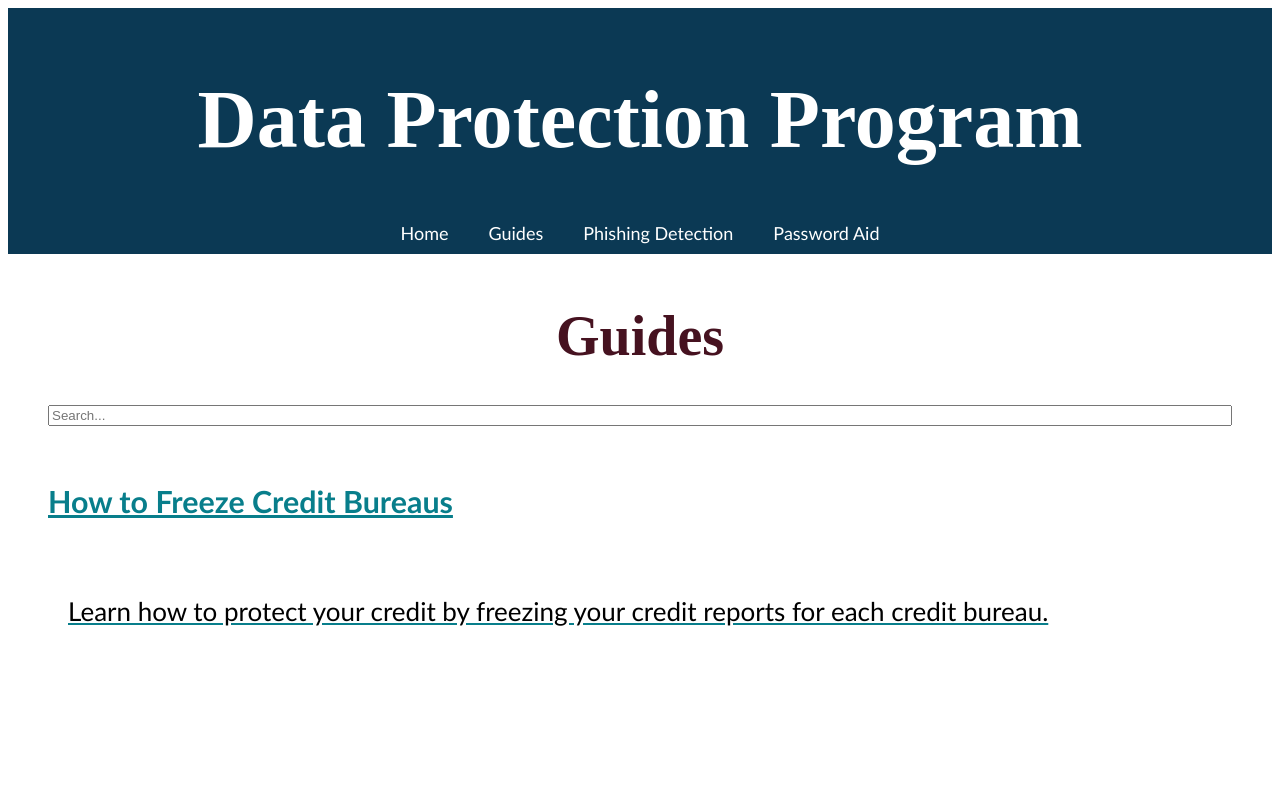
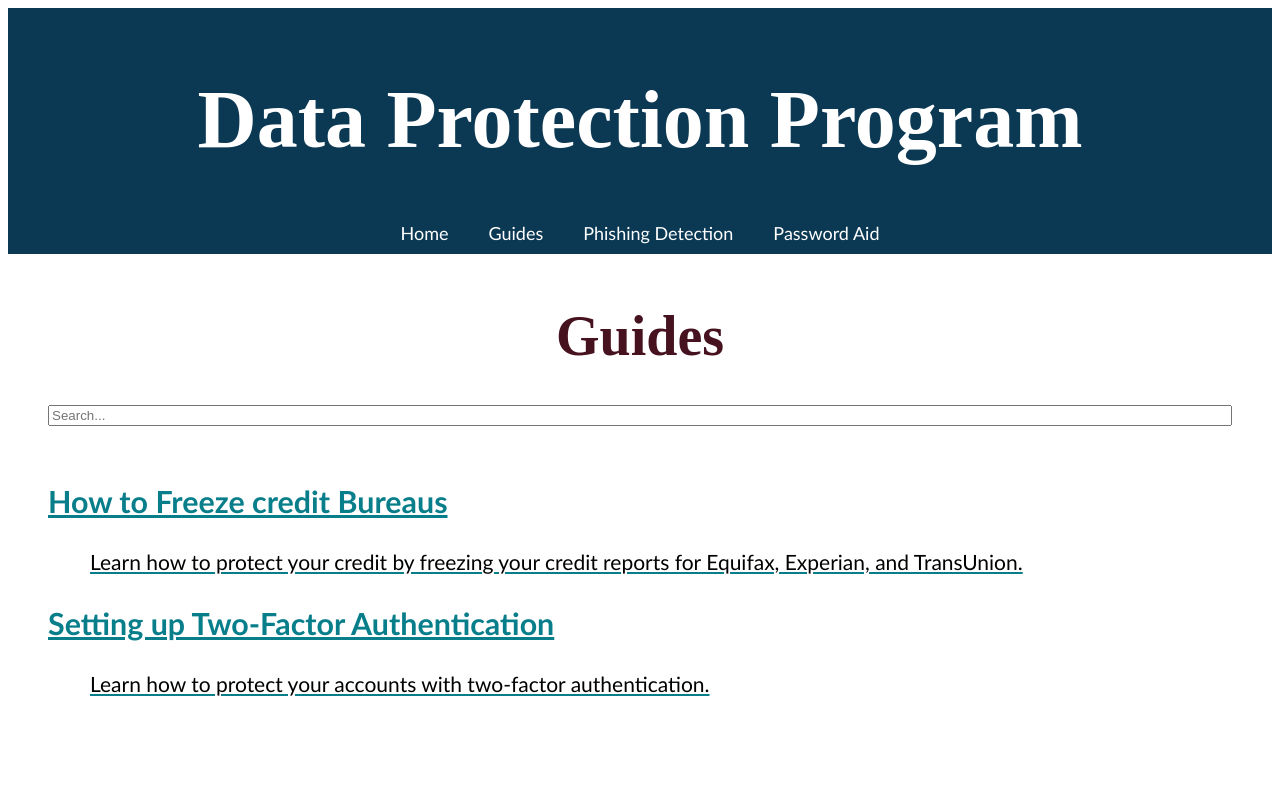
Before and after one commit to a13n20/Capstone, a React (Create React App) app in the folder frontend/: page /guides in a window 1280 px wide. Shown: the top 800 px of the page. Built offline with nearby package versions, Linux system fonts and the light colour scheme; a web font is replaced by a local one.

Commit message:
Better page format

```diff
--- a/frontend/src/pages/guidePage.js
+++ b/frontend/src/pages/guidePage.js
@@ -4,19 +4,20 @@ import SearchBar from '../components/searchBar';
 import './pages.css';
 
 // Previews
-import { CreditBureauFreezePreview } from './guides/creditBureauFreeze';
-import { TwoFactorAuthPreview } from './guides/twoFactorAuthentication';
+import { CreditBureauFreezeTitle, CreditBureauFreezePreview } from './guides/creditBureauFreeze';
+import { TwoFactorAuthTitle, TwoFactorAuthPreview } from './guides/twoFactorAuthentication';
 
 const GuidesPage = () => {
   const [searchTerm, setSearchTerm] = useState("");
 
   const guides = [
-    { title: "How to Freeze Credit Bureaus", previewComponent: <CreditBureauFreezePreview /> },
-    { title: "Setting Up Two-Factor Authentication", previewComponent: <TwoFactorAuthPreview /> },
+    { title: CreditBureauFreezeTitle, previewComponent: CreditBureauFreezePreview },
+    { title: TwoFactorAuthTitle, previewComponent: TwoFactorAuthPreview},
   ];
 
   const filteredGuides = guides.filter((guide) =>
-    guide.title.toLowerCase().includes(searchTerm.toLowerCase())
+    guide.title.toLowerCase().includes(searchTerm.toLowerCase()) ||
+    guide.previewComponent.toLowerCase().includes(searchTerm.toLowerCase())
   );
 
   return (
--- a/frontend/src/pages/guides/creditBureauFreeze.js
+++ b/frontend/src/pages/guides/creditBureauFreeze.js
@@ -2,23 +2,28 @@ import React from "react";
 import '../pages.css';
 import BackButton from '../../components/backButton';
 
-export const CreditBureauFreezePreview = () => {
-    return (
-        <div className='guidePage'>
-            <p>Learn how to protect your credit by freezing your credit reports for each credit bureau.</p>
-        </div>
-    );
-};
+const title = "How to Freeze credit Bureaus";
+const previewText = "Learn how to protect your credit by freezing your credit reports for Equifax, Experian, and TransUnion.";
+
+export { title as CreditBureauFreezeTitle };
+export { previewText as CreditBureauFreezePreview };
 
 const CreditBureauFreeze = () => {
     return (
         <div className='guidePage'>
             <BackButton />
-            <h1>How to Freeze credit Bureaus</h1>
+            <h1>{title}</h1>
+            <p>There's a simple and easy way to stay safe online that most people overlook, and that's freezing your credit bureau accounts. This guide will explain why this is important, as well as explain how to freeze each of the three credit bureau reports.</p>
             <h2>Why freeze them?</h2>
+            <p>Identity theft is a frightening experience, yet many people assume <i>"It won't happen to me."</i> This attitude could contrubute to the 290,000 reported cased of identity theft in just the third quarter of 2024—117,000 of which were cases of credit card fraud (Caporal, 2025). No one wants become a victim, but one form of identity theft you <i>can</i> actively protect yourself against is credit card fraud, the most common type of identity theft since 2022 (Federal Trade Commission, 2024). Regardless of whether you see this as a major concern, protecting yourself is simple and requires minimal effort—making it worth taking the extra precaustions.</p>
             <h2>Equifax</h2>
             <h2>Experian</h2>
             <h2>TransUnion</h2>
+            <h2>Sources</h2>
+            <ul className='sources'>
+                <li>Caporal, 2025 - <a href="https://www.fool.com/money/research/identity-theft-credit-card-fraud-statistics/" target="_blank">"Identity Theft and Credit Card Fraud Statistics for 2024"</a></li>
+                <li>Federal Trade Commission, 2024 - <a href="https://public.tableau.com/app/profile/federal.trade.commission/viz/IdentityTheftReports/TheftTypesOverTime" target="_blank">"Compare Identity Theft Report Types"</a></li>
+            </ul>
         </div>
     )
 }
--- a/frontend/src/pages/guides/twoFactorAuthentication.js
+++ b/frontend/src/pages/guides/twoFactorAuthentication.js
@@ -2,19 +2,17 @@ import React from "react";
 import '../pages.css';
 import BackButton from '../../components/backButton';
 
-export const TwoFactorAuthPreview = () => {
-    return (
-        <div className='guidePage'>
-            <p>Learn how to protect your accounts with two-factor authentication.</p>
-        </div>
-    );
-};
+const title = "Setting up Two-Factor Authentication";
+const previewText = "Learn how to protect your accounts with two-factor authentication.";
+
+export { title as TwoFactorAuthTitle };
+export { previewText as TwoFactorAuthPreview };
 
 const TwoFactorAuthentication = () => {
     return (
         <div className='guidePage'>
             <BackButton />
-            <h1>Setting up Two-Factor Authentication</h1>
+            <h1>{title}</h1>
             <h2>Why have it?</h2>
             <h2>Trustworthy Tools</h2>
         </div>
--- a/frontend/src/pages/pages.css
+++ b/frontend/src/pages/pages.css
@@ -24,9 +24,18 @@
     text-align: left;
     color: #461220;
     margin-top: 10px;
-    font-size: 30px;
+    font-size: calc(15px + 2vmin);
 }
 
+.guidePage p {
+    text-indent: 2em;
+    text-align: left;
+    color: black;
+    margin-top: 10px;
+    font-size: calc(5px + 2vmin);
+}
+
+/* Guide List */
 .guidePage li {
     text-align: left;
     margin-bottom: 5px;
@@ -37,22 +46,17 @@
     list-style-type: none;
     margin-bottom: 5px;
 }
-
 .guidePage a {
-    display: block;
     margin-top: 10px;
     margin-bottom: 5px;
     color: #087E8B;
 }
-
 .guidePage a:hover {
     color: #06646e;
 }
-
 .guidePage a:visited {
     color: #847E89;
 }
-
 .guidePage .a p {
     text-align: left;
     padding-left: 0;
@@ -61,6 +65,33 @@
     font-size: calc(5px + 2vmin);
 }
 
+/* Sources */
+.guidePage .sources {
+    display: flex;
+    flex-wrap: wrap;
+    gap: 10px;
+    text-align: left;
+    padding-left: 20px;
+    color: black;
+    font-size: calc(5px + 2vmin);
+    list-style-type: circle;
+    list-style-position: outside;
+}
+.guidePage .sources li {
+    margin: 0;
+    display: list-item;
+}
+.guidePage .sources .li a {
+    color: #087E8B;
+}
+.guidePage .sources .li a:hover {
+    color: #06646e;
+}
+.guidePage .sources .li a:visited {
+    color: #847E89;
+}
+
+/* Back Button */
 .guidePage button {
     background-color: #847E89;
     color: white;
@@ -69,7 +100,6 @@
     border: 0;
     text-transform: uppercase;
 }
-
 .guidePage button:hover {
     background-color: #68646b
 }
```
